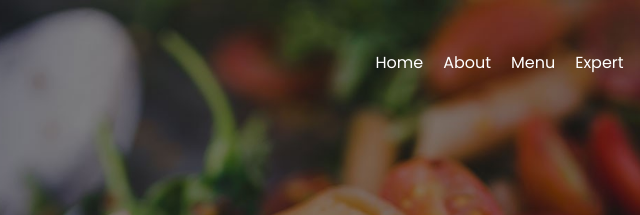
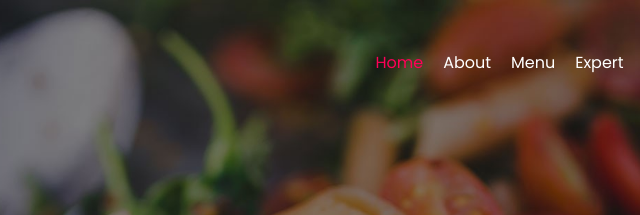
Before and after one commit to falah676/example-website, a plain HTML site: page index.html in a window 1280 px wide. Shown: the top 215 px of the page, 349-989 px from the left. Drawn offline with nearby package versions, Linux system fonts and the light colour scheme.

Commit message:
Update style.css

```diff
--- a/style.css
+++ b/style.css
@@ -43,7 +43,7 @@ nav {
     margin-left: auto;
 }
 
-.nav-active{
+.nav-active a{
    color: var(--var-btn);
 }
 
```
